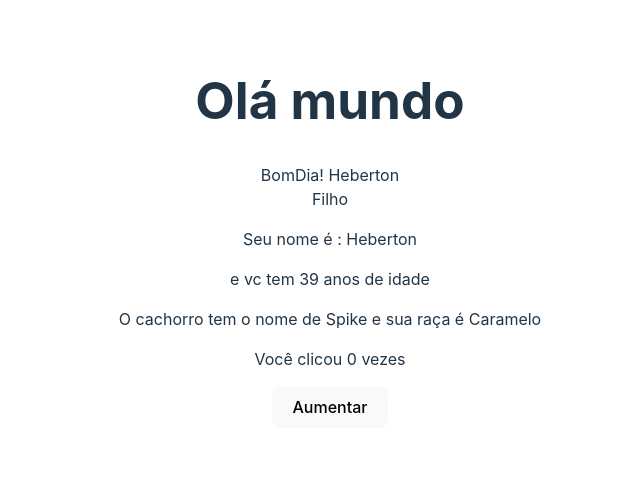
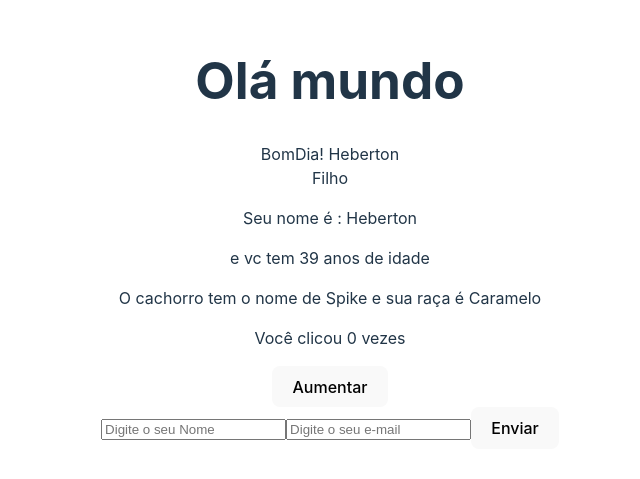
Before and after one commit to HebertonGeovane/curso_react_com_ts, a React (Vite) app in the folder 2_fundamentos/: page / in a window 1280 px wide. Shown: the part 167-646 px from the top of the page, without its empty margins (310-950 px from the left). Built offline with nearby package versions, Linux system fonts and the light colour scheme.

Commit message:
feat: UseInfoForm.jsx

```diff
--- a/2_fundamentos/src/App.jsx
+++ b/2_fundamentos/src/App.jsx
@@ -5,6 +5,7 @@
 import Descricao from './components/Descricao'
 import Cachorro from './components/Cachorro'
 import Counter from './components/Counter'
+import UserInfoForm from './components/UseInfoForm'
 function App() {
 
   return (
@@ -21,6 +22,8 @@
     <Cachorro nome = "Spike" raca= "Caramelo" />
     {/* 6.6 useState */}
     <Counter />
+    {/* 6.7 Múltilplos estados */}
+    <UserInfoForm />
     </>
   )
 }
--- /dev/null
+++ b/2_fundamentos/src/components/UseInfoForm.jsx
@@ -0,0 +1,29 @@
+import {useState} from 'react'
+
+export const UserInfoForm = () => {
+    const [name , setName] = useState("")
+    const [email ,setEmail] = useState("")
+
+    const handleSubmit = (event) => {
+        event.preventDefault()
+        // acessra API via fetch ou axios
+        console.log(name, email)
+    }
+
+  return (
+    <form onSubmit={handleSubmit}>
+        <input type="text" value={name}
+        onChange={(e)=> setName(e.target.value)}
+        placeholder='Digite o seu Nome'
+        />
+         <input type="email" value={email}
+        onChange={(e)=> setEmail(e.target.value)}
+        placeholder='Digite o seu e-mail'
+        />
+
+        <button type='submit'>Enviar</button>
+    </form>
+  )
+}
+
+export default UserInfoForm
```
